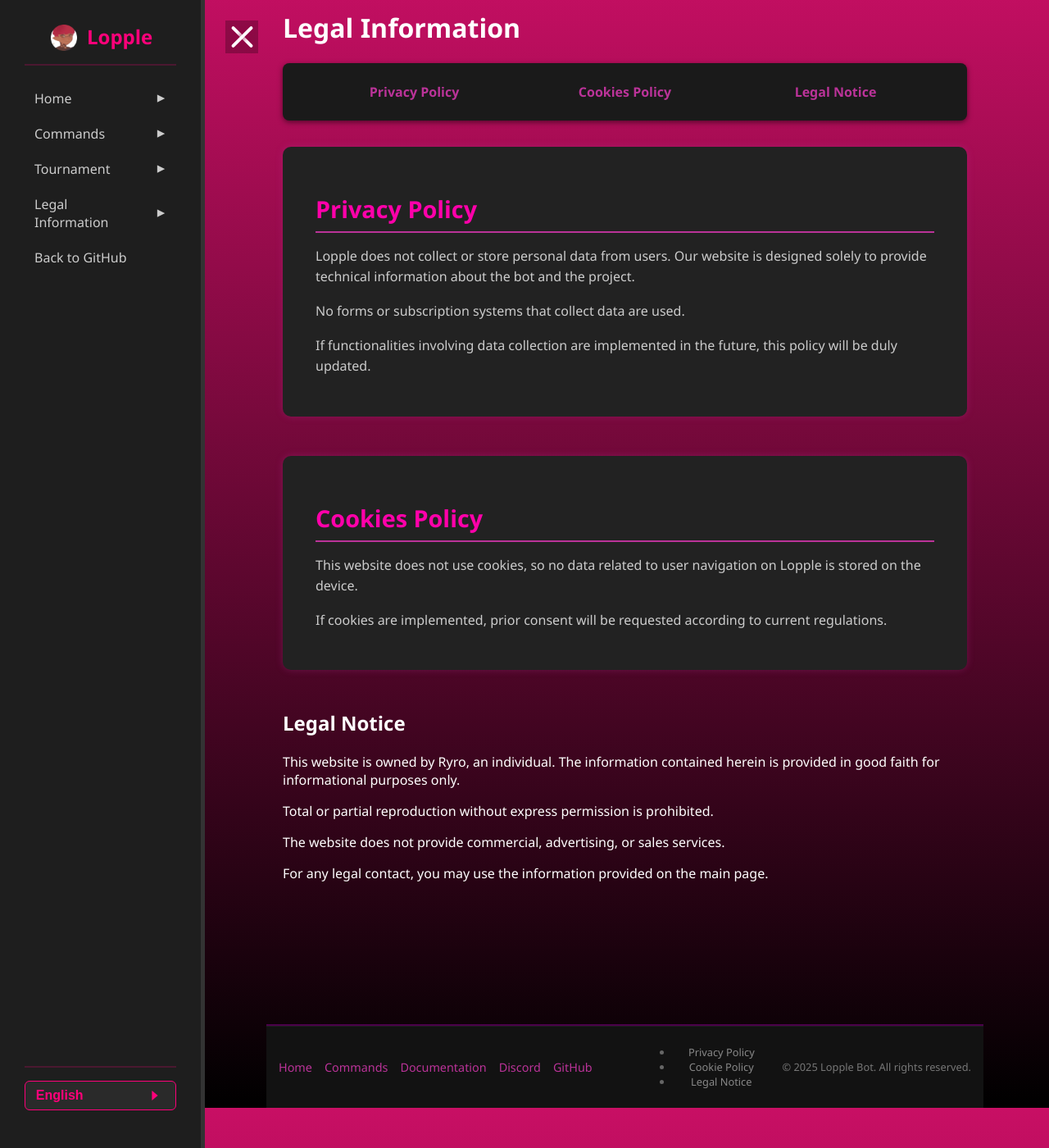
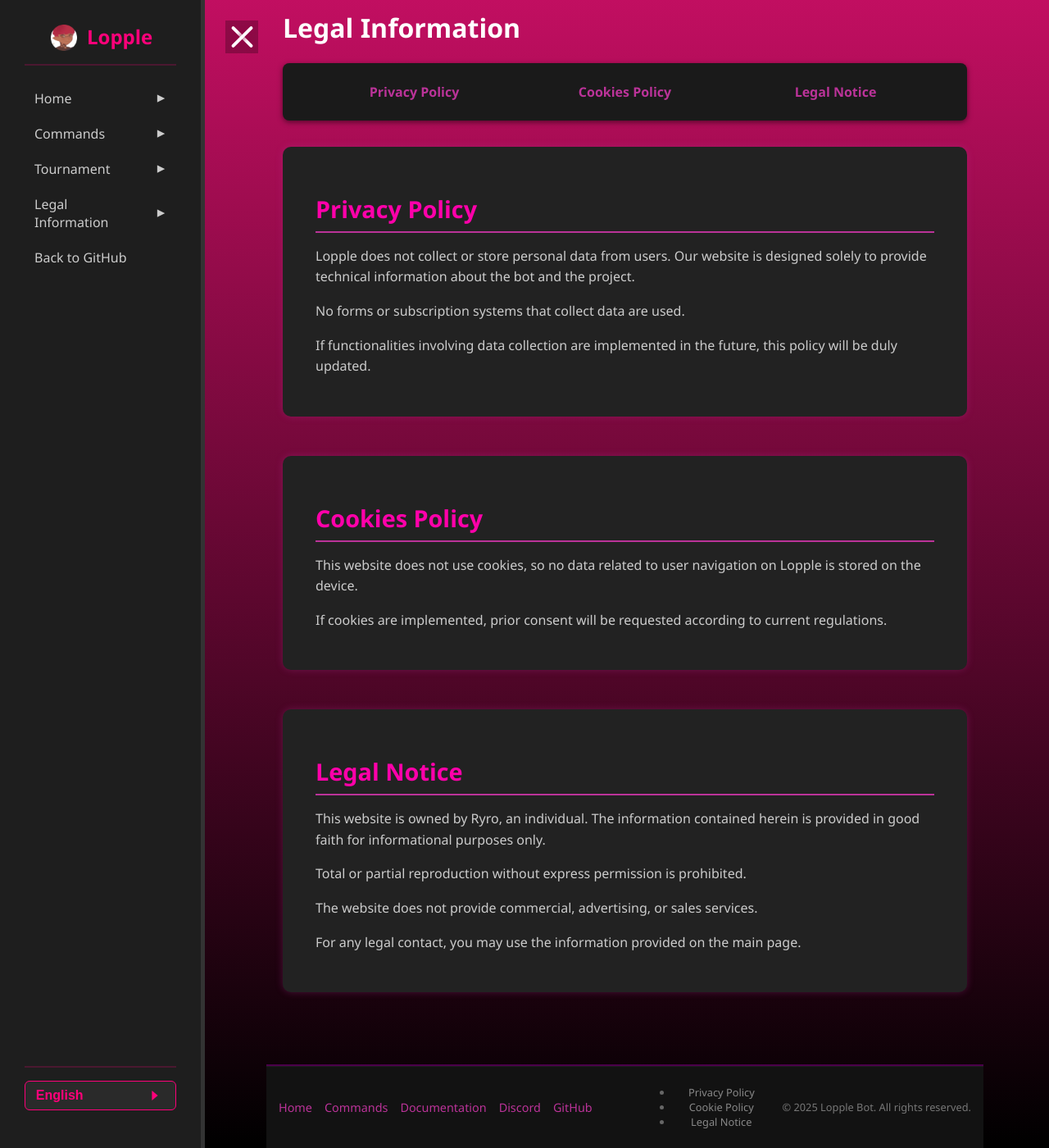
Before and after one commit to Ryro20/Lopple, a Jekyll site: the page built from docs/legal.html, in a window 1280 px wide and 1400 px high, scrolled down 49 px. Shown: the whole window at 82% size. Built offline with Jekyll 4.4.1, drawn with Linux system fonts in a browser that asks for light colours.

Commit message:
Corrección menor en la nomenclatura

```diff
--- a/docs/assets/css/_legal.scss
+++ b/docs/assets/css/_legal.scss
@@ -37,7 +37,7 @@
 
 section[id^="privacidad"],
 section[id^="cookies"],
-section[id^="aviso-legal"] {
+section[id^="aviso_legal"] {
   background-color: #222;
   padding: 2rem 2.5rem;
   margin-bottom: 3rem;
```
